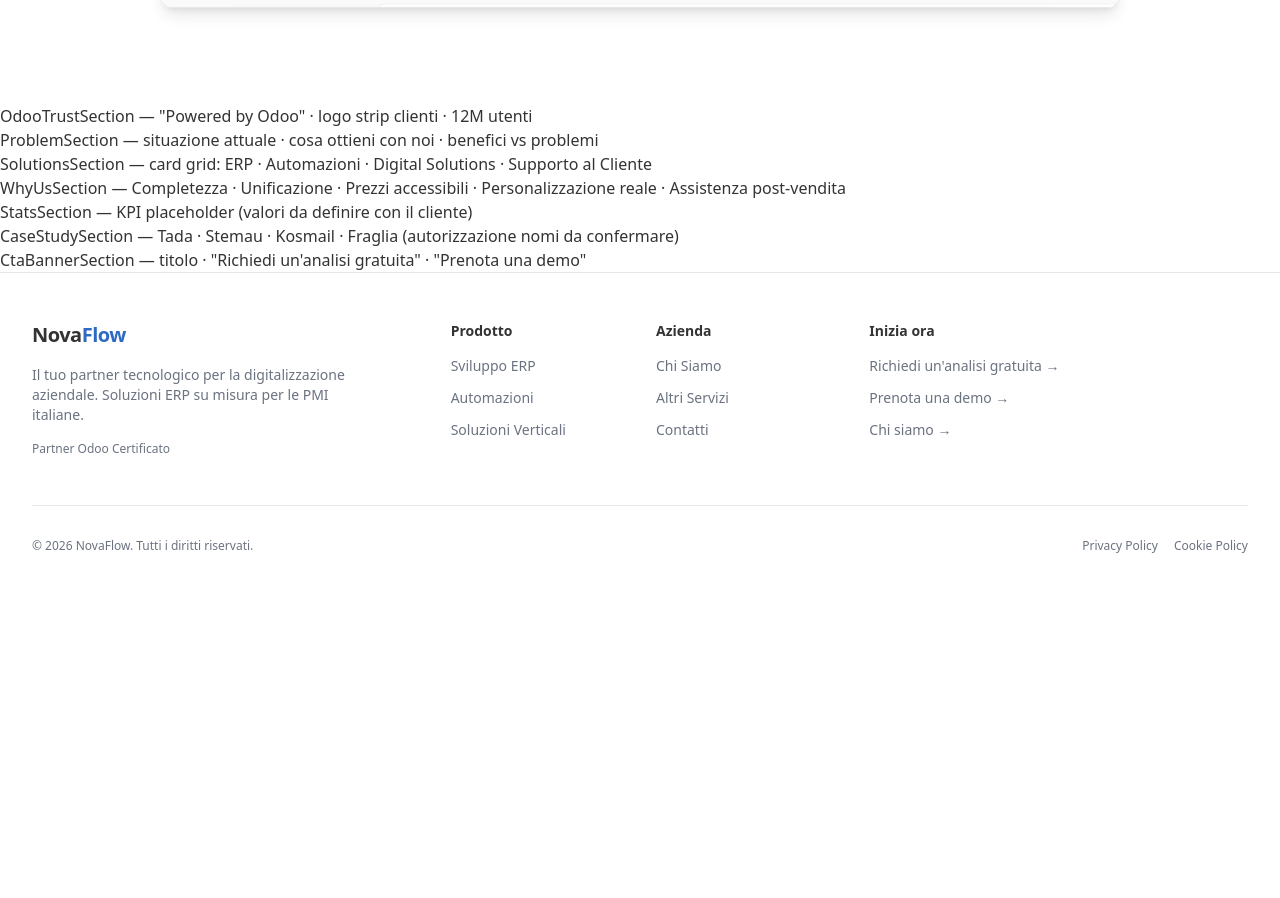
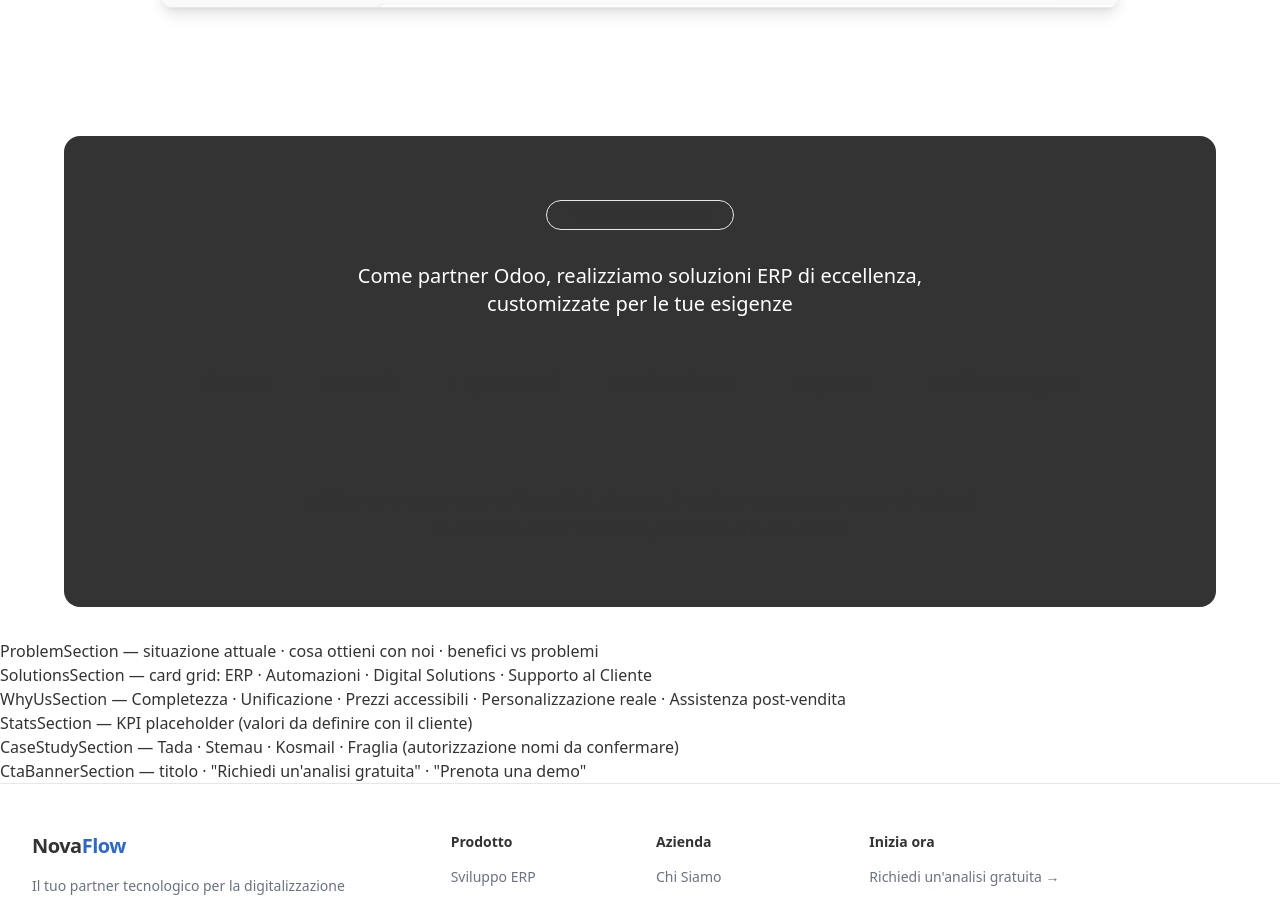
Before and after one commit to spagnoll1andre/10_nf_website, a Next.js app: page / in a window 1280 px wide. Shown: the part 1212-2110 px from the top of the page. Before the commit the page ends 1814 px from the top, so only its background shows below. Built offline with nearby package versions, Linux system fonts and the light colour scheme.

Commit message:
step 5- odoo

```diff
--- a/src/components/sections/OdooTrustSection.tsx
+++ b/src/components/sections/OdooTrustSection.tsx
@@ -1,7 +1,98 @@
+"use client";
+
+import { useRef } from "react";
+import { motion, useInView, type Transition } from "framer-motion";
+import { odooTrust } from "@/data/odoo-trust";
+
+// ─── animation helpers ────────────────────────────────────────────────────────
+
+const EASE: [number, number, number, number] = [0.21, 0.47, 0.32, 0.98];
+
+const fadeUp = (delay: number) => ({
+  initial: { opacity: 0, y: 20 },
+  transition: { duration: 0.55, delay, ease: EASE } satisfies Transition,
+});
+
+const fadeIn = (delay: number) => ({
+  initial: { opacity: 0 },
+  transition: { duration: 0.5, delay, ease: EASE } satisfies Transition,
+});
+
+// ─── component ────────────────────────────────────────────────────────────────
+
 export default function OdooTrustSection() {
+  const ref = useRef<HTMLDivElement>(null);
+  const isInView = useInView(ref, { once: true, margin: "-80px" });
+
+  const animate = isInView ? { opacity: 1, y: 0 } : undefined;
+  const animateFade = isInView ? { opacity: 1 } : undefined;
+
   return (
-    <div data-section="OdooTrustSection">
-      <p>OdooTrustSection — "Powered by Odoo" · logo strip clienti · 12M utenti</p>
-    </div>
+    <section className="w-full bg-background px-4 py-8 sm:px-6 lg:px-8">
+      {/* Dark card — mirrors reference exactly */}
+      <div
+        ref={ref}
+        className="mx-auto max-w-6xl overflow-hidden rounded-2xl bg-foreground px-6 py-14 text-center sm:px-12 sm:py-16 lg:px-20"
+      >
+
+        {/* Badge */}
+        <motion.div
+          {...fadeUp(0)}
+          animate={animate}
+          className="mb-8 flex justify-center"
+        >
+          <span className="inline-flex items-center rounded-full border border-primary-foreground/20 px-5 py-1.5 text-xs font-semibold uppercase tracking-[0.15em] text-primary-foreground/80">
+            {odooTrust.badge}
+          </span>
+        </motion.div>
+
+        {/* Headline */}
+        <motion.p
+          {...fadeUp(0.1)}
+          animate={animate}
+          className="mx-auto mb-12 max-w-2xl text-lg font-medium leading-relaxed text-primary-foreground sm:text-xl"
+        >
+          {odooTrust.headline}
+        </motion.p>
+
+        {/* Logo strip */}
+        <motion.div
+          {...fadeIn(0.22)}
+          animate={animateFade}
+          className="mb-12 flex flex-wrap items-center justify-center gap-x-10 gap-y-6 sm:gap-x-14"
+        >
+          {odooTrust.clients.map((client) => (
+            <span
+              key={client.name}
+              className={`
+                text-xl tracking-wide text-primary-foreground/60
+                transition-colors duration-200 hover:text-primary-foreground
+                sm:text-2xl
+                ${client.weight === "bold" ? "font-bold" : "font-semibold"}
+              `}
+            >
+              {client.name}
+            </span>
+          ))}
+        </motion.div>
+
+        {/* Divider */}
+        <motion.div
+          {...fadeIn(0.32)}
+          animate={animateFade}
+          className="mx-auto mb-10 h-px w-16 bg-primary-foreground/20"
+        />
+
+        {/* Footnote */}
+        <motion.p
+          {...fadeUp(0.38)}
+          animate={animate}
+          className="mx-auto max-w-2xl text-base leading-relaxed text-primary-foreground/70 sm:text-lg"
+        >
+          {odooTrust.footnote}
+        </motion.p>
+
+      </div>
+    </section>
   );
 }
--- /dev/null
+++ b/src/data/odoo-trust.ts
@@ -0,0 +1,29 @@
+export type OdooClient = {
+  name: string;
+  /** display weight applied to the text logo */
+  weight?: "normal" | "semibold" | "bold";
+};
+
+export type OdooTrustData = {
+  badge: string;
+  headline: string;
+  footnote: string;
+  /** Well-known global companies that run on Odoo — source of trust signal */
+  clients: OdooClient[];
+};
+
+export const odooTrust: OdooTrustData = {
+  badge: "Powered by Odoo",
+  headline:
+    "Come partner Odoo, realizziamo soluzioni ERP di eccellenza, customizzate per le tue esigenze",
+  footnote:
+    "Offriamo la potenza e l'affidabilità di Odoo, il software scelto da oltre 12 milioni di utenti in tutto il mondo, adattato alla tua realtà",
+  clients: [
+    { name: "Casio",      weight: "bold" },
+    { name: "KPMG",       weight: "bold" },
+    { name: "Hyundai",    weight: "semibold" },
+    { name: "Heineken",   weight: "bold" },
+    { name: "Toyota",     weight: "bold" },
+    { name: "Volkswagen", weight: "semibold" },
+  ],
+};
```
